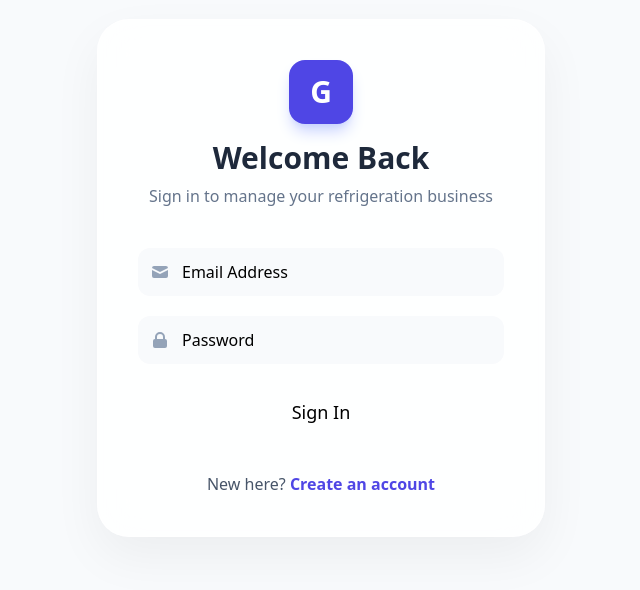
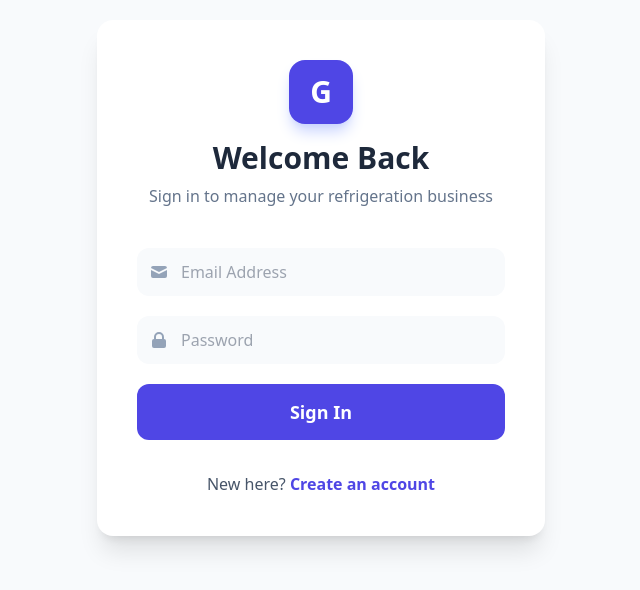
Before and after one commit to Athar786-Ali/Enquiry-Form-Project, a React (Vite) app in the folder enquiry-form-react/: page / in a window 1280 px wide. Shown: the part 122-712 px from the top of the page, without its empty margins (319-959 px from the left). Built offline with nearby package versions, Linux system fonts and the light colour scheme.

Commit message:
aaj ke liye itna hi

```diff
--- a/enquiry-form-react/package.json
+++ b/enquiry-form-react/package.json
@@ -11,8 +11,6 @@
   },
   "dependencies": {
     "axios": "^1.13.2",
-    "flowbite": "^4.0.1",
-    "flowbite-react": "^0.12.16",
     "lucide-react": "^0.562.0",
     "react": "^19.2.0",
     "react-dom": "^19.2.0",
--- a/enquiry-form-react/src/index.css
+++ b/enquiry-form-react/src/index.css
@@ -2,48 +2,29 @@
 @tailwind components;
 @tailwind utilities;
 
-
 @layer base {
   body {
-    margin: 0 !important;
-    padding: 0 !important;
-    min-height: 100vh !important;
-    /* Luxury Gradient */
-    background: radial-gradient(at 0% 0%, #0f172a 0, transparent 50%),
-                radial-gradient(at 50% 0%, #1e1b4b 0, transparent 50%),
-                #f8fafc !important;
-    background-attachment: fixed !important;
+    margin: 0;
+    padding: 0;
+    min-height: 100vh;
+    background: #f8fafc;
   }
 }
 
+@layer components {
   .glass-card {
-  background: rgba(255, 255, 255, 0.85) !important;
-  backdrop-filter: blur(20px) !important;
-  border: 1px solid rgba(255, 255, 255, 0.4) !important;
-  border-radius: 2rem !important;
-  box-shadow: 0 20px 50px rgba(0, 0, 0, 0.05) !important;
+    @apply bg-white rounded-2xl shadow-xl p-6;
   }
 
-.modern-input {
-  width: 100% !important;
-  padding: 1rem 1rem 1rem 3rem !important; /* pl-12 for icon */
-  background: rgba(255, 255, 255, 0.9) !important;
-  border: 1px solid #e2e8f0 !important;
-  border-radius: 1rem !important;
-  outline: none !important;
-  transition: all 0.3s ease !important;
+  .input-style {
+    @apply w-full px-4 py-3 border rounded-xl
+           focus:outline-none focus:ring-2
+           focus:ring-indigo-500;
   }
 
-.modern-input:focus {
-  border-color: #4f46e5 !important;
-  box-shadow: 0 0 0 4px rgba(79, 70, 229, 0.1) !important;
+  .btn-primary {
+    @apply bg-indigo-600 hover:bg-indigo-700
+           text-white font-bold py-3
+           rounded-xl transition-all;
   }
-
-.input-icon {
-  position: absolute !important;
-  left: 1rem !important;
-  top: 3.2rem !important; /* Adjust based on label height */
-  color: #94a3b8 !important;
-  font-size: 1.25rem !important;
-  z-index: 10 !important;
 }
--- a/enquiry-form-react/tailwind.config.js
+++ b/enquiry-form-react/tailwind.config.js
@@ -1,14 +1,10 @@
-/** @type {import('tailwindcss').Config} */
 export default {
   content: [
     "./index.html",
     "./src/**/*.{js,ts,jsx,tsx}",
-    "node_modules/flowbite-react/**/*.{js,jsx,ts,tsx}",
   ],
   theme: {
     extend: {},
   },
-  plugins: [
-    require('flowbite/plugin'),
-  ],
-}
+  plugins: [],
+};
```
Also changed, not shown: enquiry-form-react/src/main.jsx (+8 -8 lines), enquiry-form-react/src/dashboard/TaskManager.jsx (line endings or trailing spaces), 1 other file (tests, documents, lock files or other folders). Lines whose indentation alone changed are shown as unchanged.
